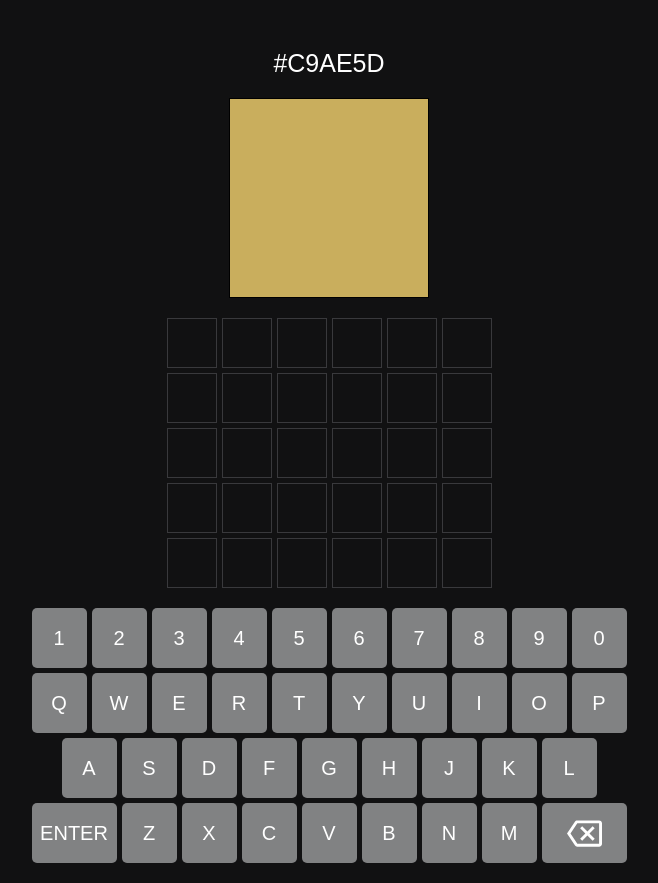
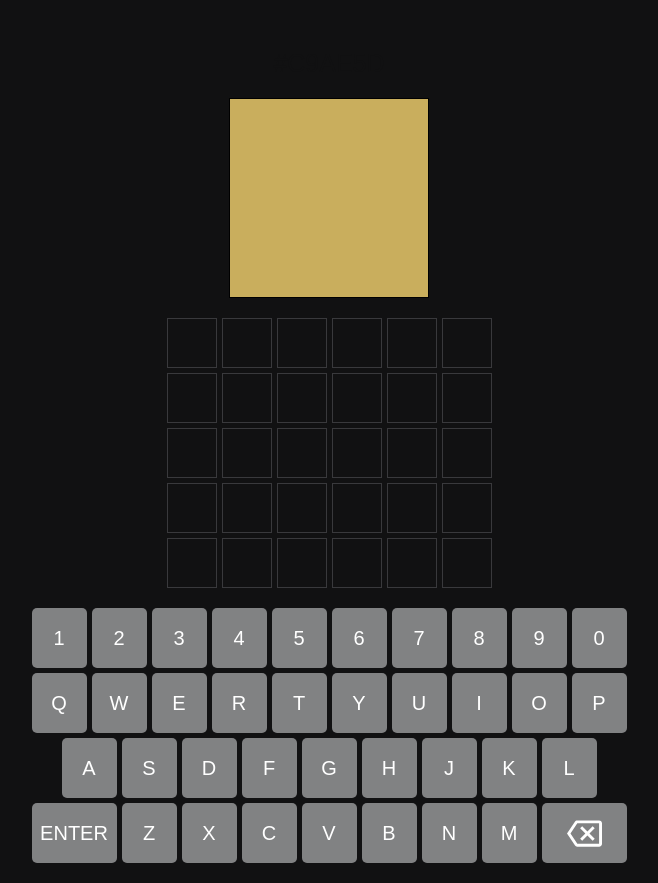
Before and after one commit to cnrjm/hex, a plain HTML site: page index.html in a window 1280 px wide. Shown: the whole page, without its empty margins (311-969 px from the left). Drawn offline with Linux system fonts and the light colour scheme.

Commit message:
update readme

```diff
--- a/styles.css
+++ b/styles.css
@@ -17,6 +17,10 @@ body {
   display: grid;
   justify-content: center;
   align-content: center;
+}
+
+#colourCode {
+  color: hsl(240, 3%, 7%);;
 }
 
 #colourDisplay {
```
Also changed, not shown: readme.md (added), 1 other file.
